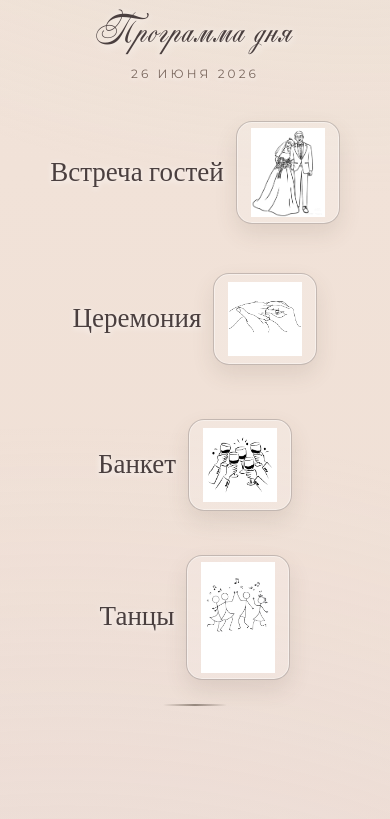
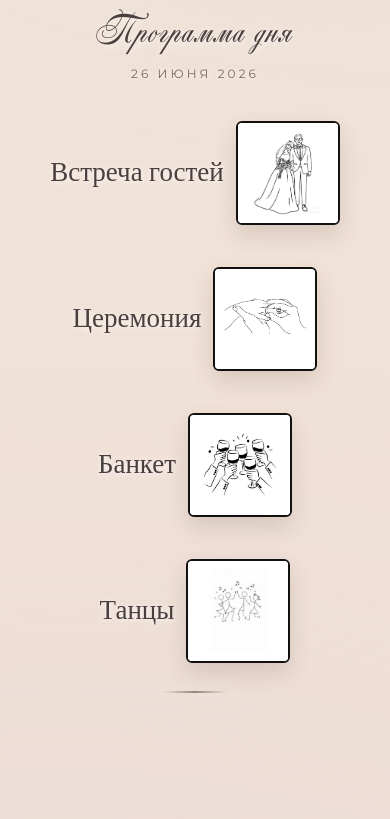
Before and after one commit to danikpipdaster/wedding-26062026, a plain HTML site: page index.html in a window 390 px wide. Shown: the part 2900-3719 px from the top of the page. Drawn offline with nearby package versions, Linux system fonts and the light colour scheme.

Commit message:
Update index.html

```diff
--- a/index.html
+++ b/index.html
@@ -586,12 +586,10 @@
             display: inline-flex;
             align-items: center;
             justify-content: center;
-            background: rgba(255, 255, 255, 0.18);
-            border: 1px solid rgba(74, 63, 63, 0.28);
-            border-radius: 16px;
-            box-shadow:
-                0 10px 22px rgba(90, 70, 60, 0.12),
-                inset 0 0 0 1px rgba(255,255,255,0.38);
+            background: #ffffff;
+            border: 2px solid #111111;
+            border-radius: 6px;
+            box-shadow: 0 10px 22px rgba(90, 70, 60, 0.16);
             overflow: hidden;
         }
 
@@ -605,20 +603,21 @@
 
         .schedule-image-frame {
             width: clamp(118px, 22vw, 152px);
-            min-height: clamp(104px, 20vw, 138px);
-            padding: 8px;
+            aspect-ratio: 1 / 1;
+            padding: 0;
         }
 
         .schedule-icon-img {
-            width: clamp(72px, 16vw, 105px);
-            max-width: 100%;
-            height: auto;
+            width: 100%;
+            height: 100%;
             object-fit: contain;
             display: block;
-            filter: contrast(1.03) saturate(1.02);
-            mix-blend-mode: multiply;
+            padding: 10px;
+            box-sizing: border-box;
+            filter: none;
+            mix-blend-mode: normal;
             opacity: 1;
-            background: transparent;
+            background: #ffffff;
         }
 
         .glass-box {
@@ -759,8 +758,7 @@
         .final-image-frame {
             width: clamp(310px, 40vw, 470px);
             max-width: 45vw;
-            padding: clamp(8px, 1.4vw, 14px);
-            border-radius: 18px;
+            padding: 0;
         }
 
         .final-para-img {
@@ -768,10 +766,10 @@
             height: auto;
             object-fit: contain;
             display: block;
-            filter: contrast(1.03) saturate(1.02);
-            mix-blend-mode: multiply;
+            filter: none;
+            mix-blend-mode: normal;
             opacity: 1;
-            background: transparent;
+            background: #ffffff;
         }
 
         .fade-in {
@@ -815,13 +813,13 @@
             .final-image-frame {
                 width: min(360px, 88vw);
                 max-width: 88vw;
-                padding: 8px;
+                padding: 0;
             }
 
             .schedule-image-frame {
                 width: 112px;
-                min-height: 98px;
-                padding: 7px;
+                aspect-ratio: 1 / 1;
+                padding: 0;
             }
 
             .coin {
@@ -884,17 +882,18 @@
 
             .schedule-image-frame {
                 width: 104px;
-                min-height: 92px;
-                padding: 6px;
+                aspect-ratio: 1 / 1;
+                padding: 0;
             }
 
             .schedule-icon-img {
-                width: 74px;
+                width: 100%;
                 max-width: 100%;
+                padding: 8px;
             }
 
             .final-image-frame {
-                padding: 7px;
+                padding: 0;
             }
 
             .final-text p:last-of-type {
```
